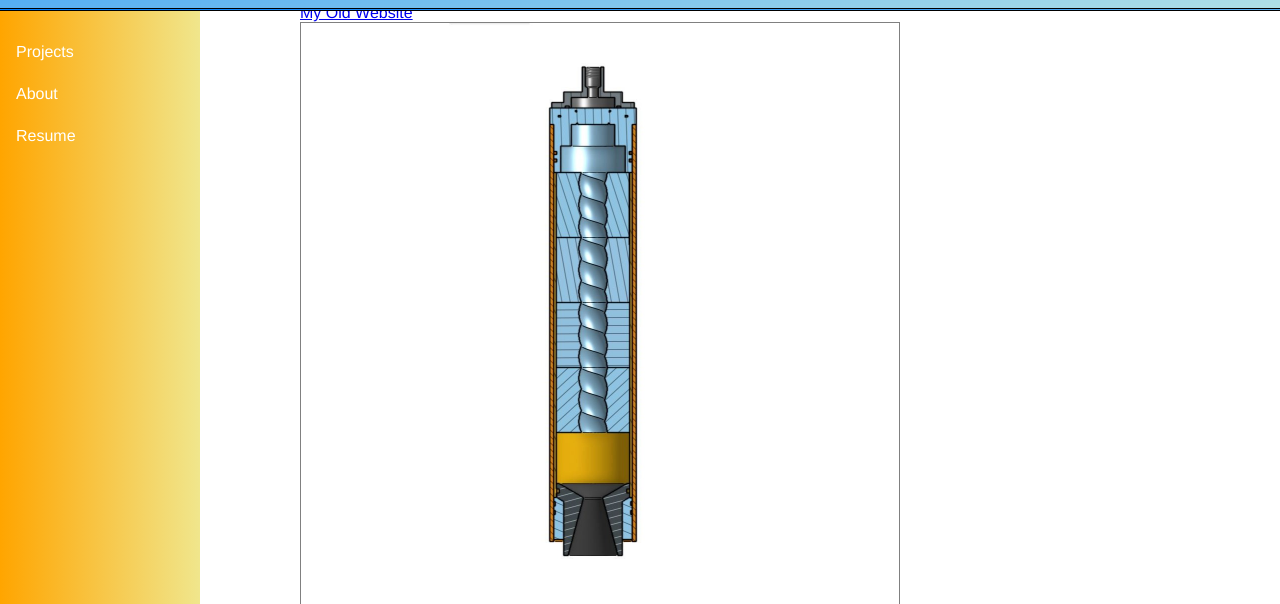
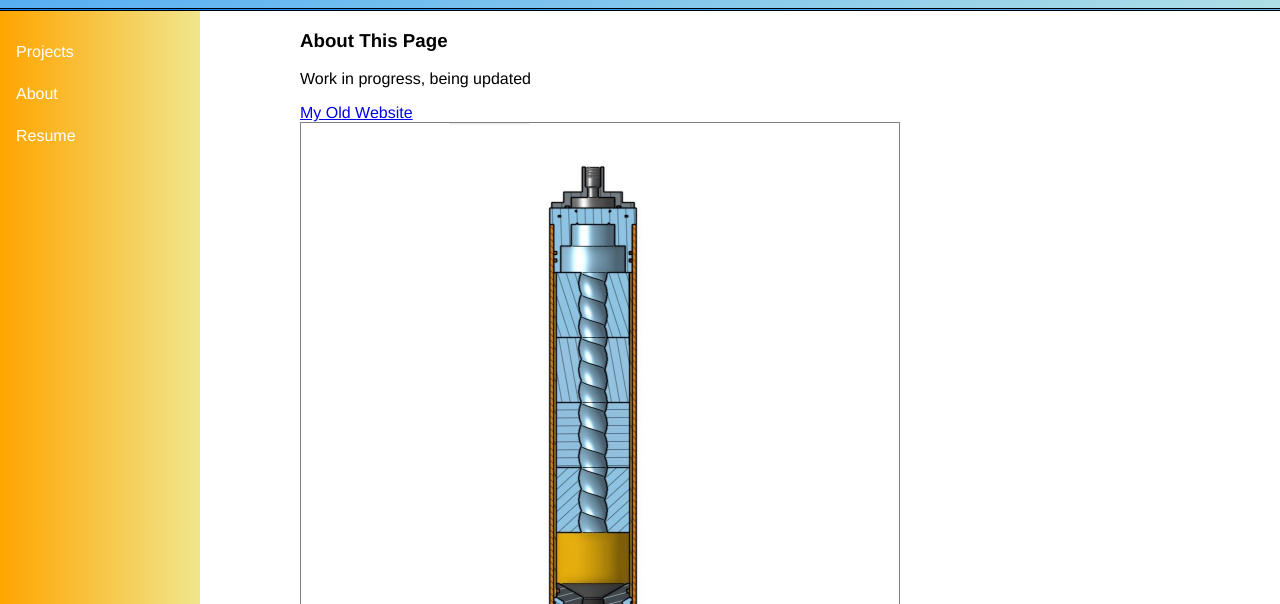
Before and after one commit to mwildgrube12/projects, a plain HTML site: page index.html in a window 1280 px wide. Shown: the part 189-793 px from the top of the page. Drawn offline with Linux system fonts and the light colour scheme; a script that the page names is missing.

Commit message:
fixing errors

```diff
--- a/mainstyle.css
+++ b/mainstyle.css
@@ -90,7 +90,7 @@ body {
 
 .content {
     margin-left: 200px;
-    padding: 100px 100px 220px;
+    padding: 200px 100px 200px 100px;
     position: relative;
     background-color: white;
 }
```
